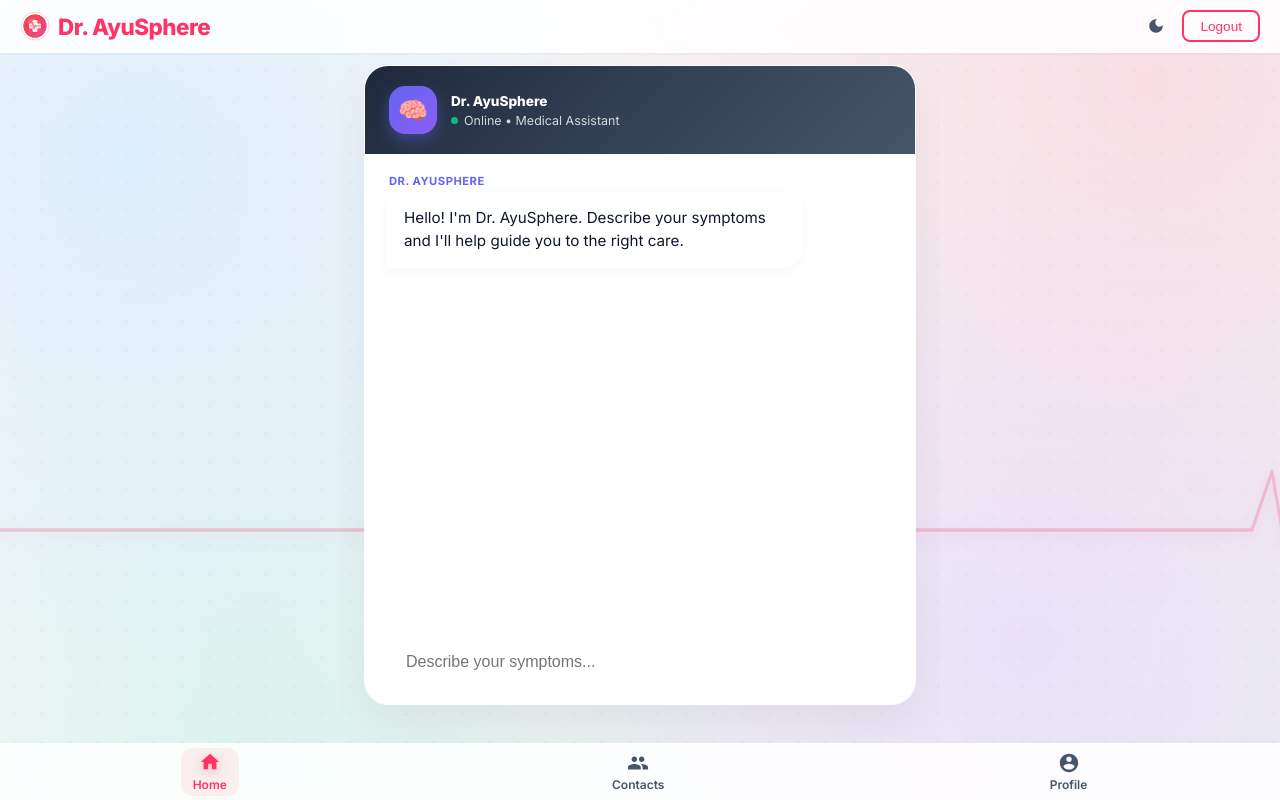
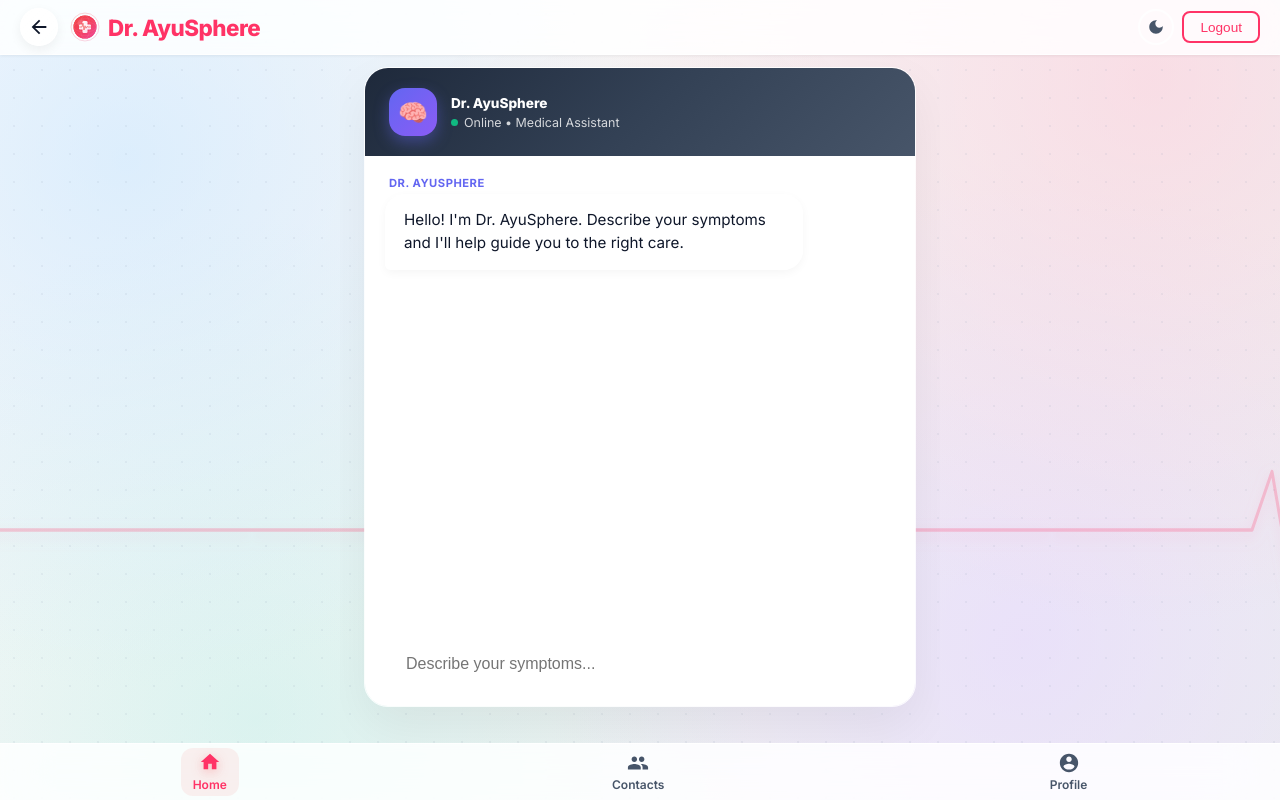
Before and after one commit to Ayush13harsh/AyuSphere, a Next.js app in the folder frontend/: page /chatbot in a window 1280 px wide. Built offline with nearby package versions, Linux system fonts and the light colour scheme; no server answers; sample sign-in values are in the browser's storage.

Commit message:
Implement global premium floating back button on subpages

```diff
--- a/frontend/app/components/AppLayout.js
+++ b/frontend/app/components/AppLayout.js
@@ -1,10 +1,12 @@
 'use client';
 import Link from 'next/link';
+import { usePathname } from 'next/navigation';
 import { useAuth } from '../contexts/AuthContext';
 import { useState, useEffect } from 'react';
 
 export default function AppLayout({ children, title = 'AyuSphere' }) {
     const { logout } = useAuth();
+    const pathname = usePathname();
     const [darkMode, setDarkMode] = useState(false);
 
     useEffect(() => {
@@ -30,10 +32,17 @@ export default function AppLayout({ children, title = 'AyuSphere' }) {
     return (
         <>
             <header>
-                <h1>
-                    <img src="/logo.svg" alt="AyuSphere" width="30" height="30" style={{ borderRadius: '8px' }} />
-                    {title}
-                </h1>
+                <div style={{ display: 'flex', alignItems: 'center', gap: '12px' }}>
+                    {pathname !== '/dashboard' && pathname !== '/' && (
+                        <Link href="/dashboard" className="premium-back-btn" title="Back to Dashboard">
+                            <svg viewBox="0 0 24 24" width="22" height="22" fill="currentColor"><path d="M20 11H7.83l5.59-5.59L12 4l-8 8 8 8 1.41-1.41L7.83 13H20v-2z" /></svg>
+                        </Link>
+                    )}
+                    <h1 style={{ display: 'flex', alignItems: 'center', gap: '8px', margin: 0 }}>
+                        <img src="/logo.svg" alt="AyuSphere" width="30" height="30" style={{ borderRadius: '8px' }} />
+                        {title}
+                    </h1>
+                </div>
                 <div style={{ display: 'flex', alignItems: 'center', gap: '8px' }}>
                     <button onClick={toggleDarkMode} className="theme-toggle" title={darkMode ? 'Switch to Light Mode' : 'Switch to Dark Mode'}>
                         {darkMode ? (
--- a/frontend/app/globals.css
+++ b/frontend/app/globals.css
@@ -596,6 +596,44 @@ main {
   transition: 0s;
 }
 
+/* Premium Floating Back Button */
+.premium-back-btn {
+  display: flex;
+  align-items: center;
+  justify-content: center;
+  width: 38px;
+  height: 38px;
+  border-radius: 50%;
+  background: var(--glass-bg);
+  backdrop-filter: var(--glass-blur) var(--glass-saturate);
+  -webkit-backdrop-filter: var(--glass-blur) var(--glass-saturate);
+  border: 1px solid var(--border);
+  box-shadow: 0 4px 12px rgba(0,0,0,0.06);
+  color: var(--text-dark);
+  transition: all 0.3s var(--apple-ease);
+  cursor: pointer;
+  text-decoration: none;
+  flex-shrink: 0;
+}
+.premium-back-btn:hover {
+  transform: scale(1.08) translateX(-3px);
+  box-shadow: 0 8px 20px rgba(0,0,0,0.1);
+  color: var(--primary-red);
+}
+.premium-back-btn:active {
+  transform: scale(0.92);
+}
+[data-theme="dark"] .premium-back-btn {
+  background: rgba(30, 41, 59, 0.8);
+  border-color: rgba(255,255,255,0.15);
+  box-shadow: 0 4px 12px rgba(0,0,0,0.4);
+  color: #f8fafc;
+}
+[data-theme="dark"] .premium-back-btn:hover {
+  box-shadow: 0 8px 20px rgba(0,0,0,0.6);
+  background: rgba(40, 50, 70, 0.9);
+}
+
 /* Light background gradient for Health Hub Cards */
 .health-hub-card {
   background: linear-gradient(135deg, rgba(255,255,255,0.9), rgba(245,247,250,0.8));
```
